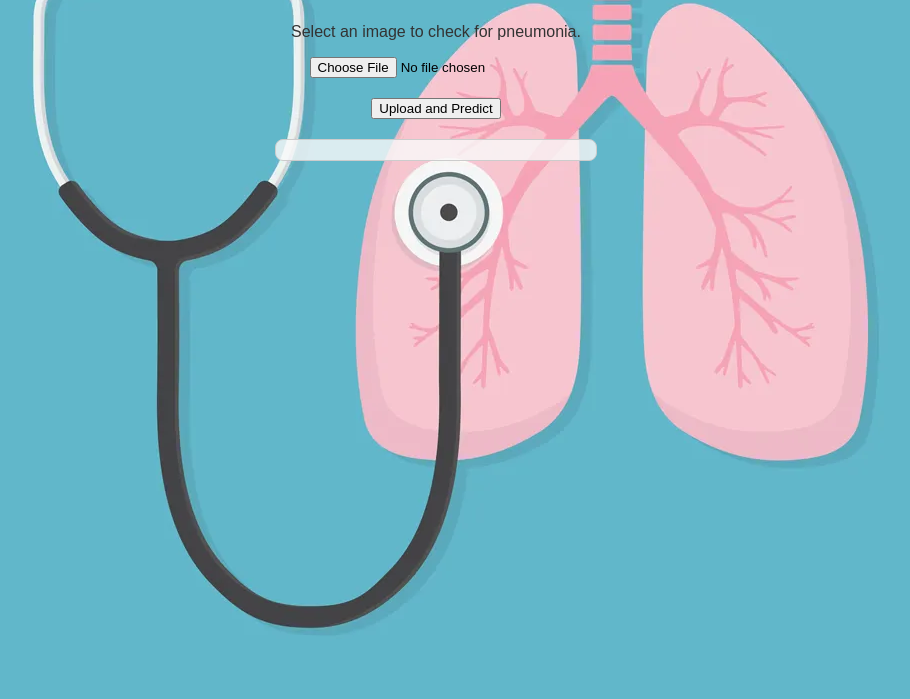
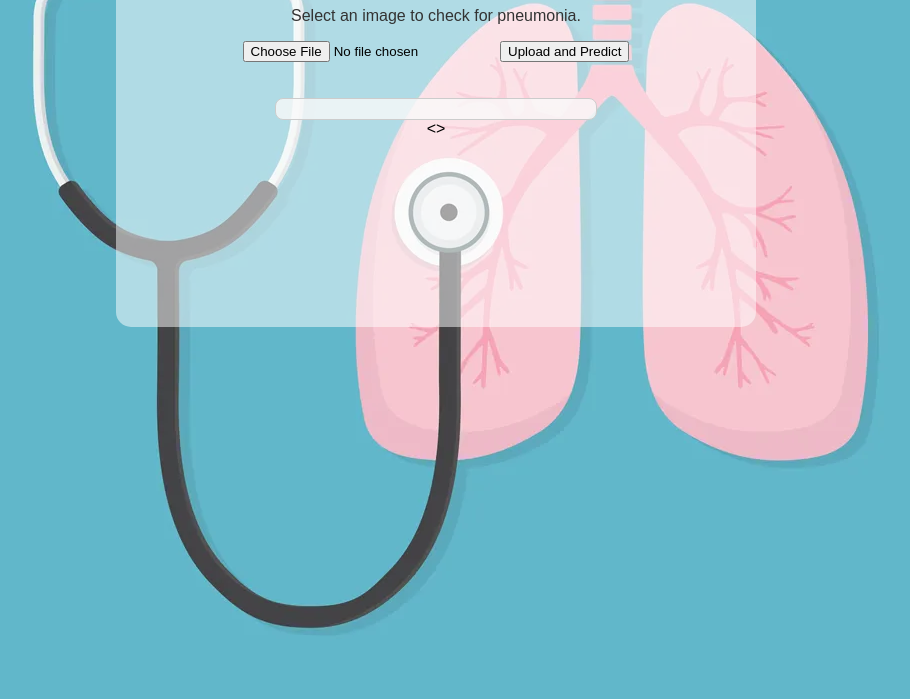
Before and after one commit to shubham15400/Machine_Learning_Framework, a plain HTML site: page index.html in a window 1280 px wide. Shown: the part 101-800 px from the top of the page, without its empty margins (204-1114 px from the left). Drawn offline with Linux system fonts and the light colour scheme.

Commit message:
Update index.html

```diff
--- a/index.html
+++ b/index.html
@@ -35,12 +35,13 @@
     </style>
 </head>
 <body>
+    <div style="background: rgb(255, 255, 255, 0.5); width: 50%; height: 50%; border-radius: 15px; position: absolute; text-align: center;">
     <h1>Pneumonia Detection</h1>
     <p>Select an image to check for pneumonia.</p>
     <input type="file" id="imageInput" accept="image/*">
     <button onclick="uploadImage()">Upload and Predict</button>
-    <div id="result"></div>
-
+    <p><div id="result" style="margin: auto;"></div><>
+    </div>
     <script>
         async function uploadImage() {
         const fileInput = document.getElementById('imageInput');
```
